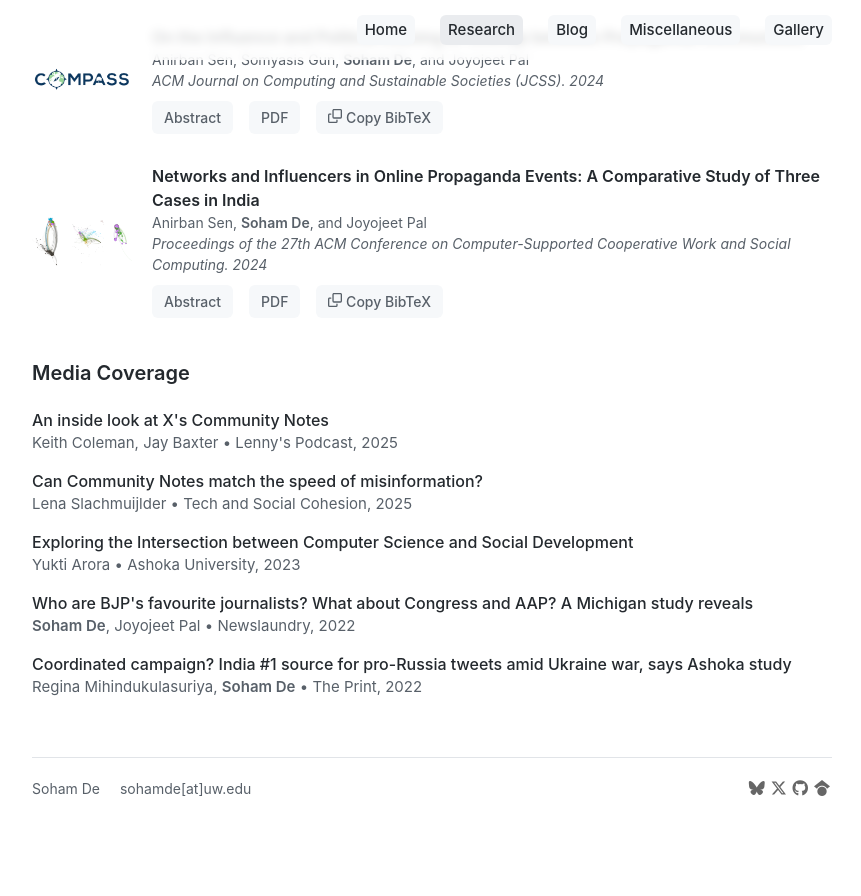
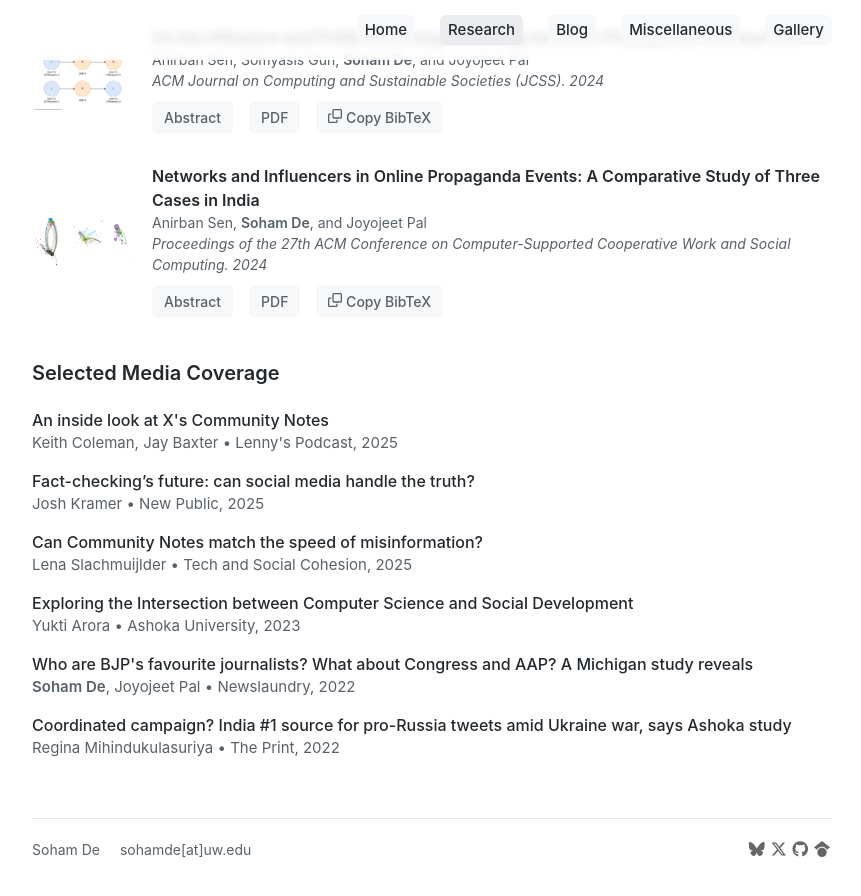
Before and after one commit to actuallysoham/actuallysoham.github.io, a Jekyll site: the page built from research.md, in a window 1280 px wide and 900 px high, scrolled down 1136 px. Shown: the top 896 px of the window, without its empty margins (208-1069 px from the left). Built offline with Jekyll 4.4.1, drawn with Linux system fonts in a browser that asks for light colours; nearby versions of some CDN libraries; before the commit the page ends 1975 px from its top, so only the background shows below that.

Commit message:
update mentions

```diff
--- a/_data/publications.yml
+++ b/_data/publications.yml
@@ -91,7 +91,7 @@
     - "Joyojeet Pal"
   venue: "ACM Journal on Computing and Sustainable Societies (JCSS)"
   year: 2024
-  thumbnail: "/assets/images/papers/compass22.png"
+  thumbnail: "/assets/images/papers/overlap-thumb.png"
   abstract: "Social media offers increasingly diverse mechanisms for the distribution of motivated information..."
   links:
     abstract: "https://dl.acm.org/doi/10.1145/3640790"
@@ -215,6 +215,16 @@
   links:
     html: "https://techandsocialcohesion.substack.com/p/can-community-notes-match-the-speed"
 
+- title: "Fact-checking’s future: can social media handle the truth?"
+  type: "media"
+  date: "2025-01-26"
+  authors:
+    - "Josh Kramer"
+  venue: "New Public"
+  year: 2025
+  links:
+    html: "https://newpublic.substack.com/p/fact-checkings-future-can-social"
+
 
 - title: "Who are BJP's favourite journalists? What about Congress and AAP? A Michigan study reveals"
   type: "media"
@@ -232,7 +242,6 @@
   date: "2022-03-15"
   authors:
     - "Regina Mihindukulasuriya"
-    - "Soham De"
   venue: "The Print"
   year: 2022
   links:
--- a/research.md
+++ b/research.md
@@ -113,7 +113,7 @@
     </div>
 </div>
 
-## Media Coverage
+## Selected Media Coverage
 
 <div class="media-list">
     {% assign media = site.data.publications | where: "type", "media" | sort: "date" | reverse %}
```
Also changed, not shown: _papers/off-policy-evaluation-beyond-overlap.md (deleted, +0 -28 lines), _papers/reranking-social-media-feeds.md (deleted, +0 -32 lines), _papers/supernotes-driving-consensus-in-crowd-sourced-fact-checking.md (deleted, +0 -30 lines), assets/images/papers/overlap-thumb.png (added), 13 other files.
